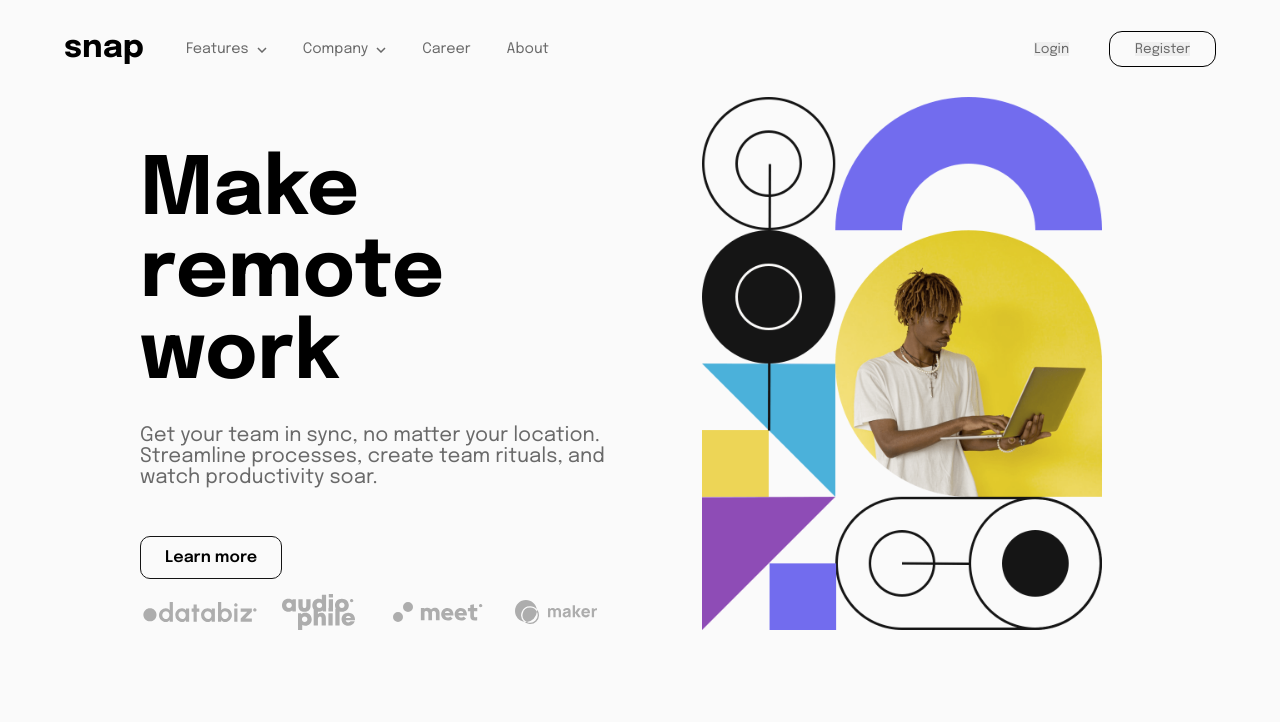
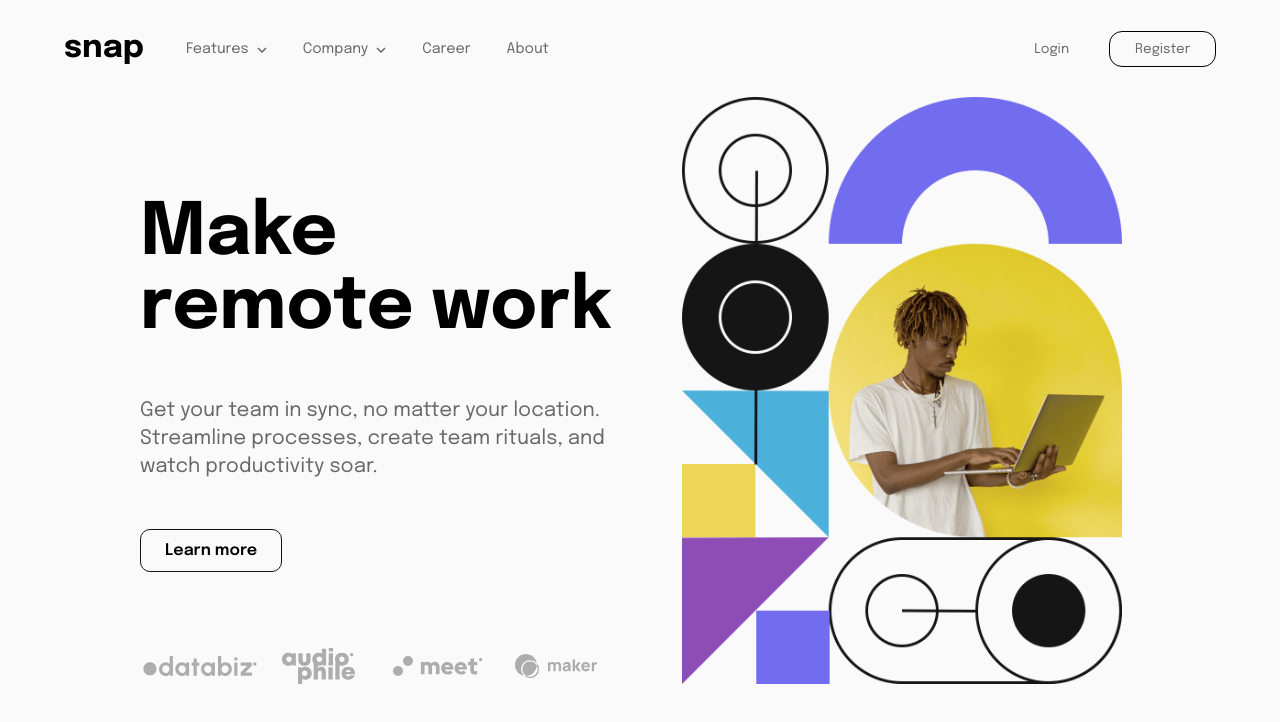
Before and after one commit to LorryAfriyie/intro-section-with-dropdown-navigation, a React (Vite) app: page / in a window 1280 px wide. Shown: the top 722 px of the page. Built offline with nearby package versions, Linux system fonts and the light colour scheme.

Commit message:
Aesthetical changes
Adjusting hero main text margin and image size and adding dropdown item hover effects.

```diff
--- a/src/scss/dropdown.scss
+++ b/src/scss/dropdown.scss
@@ -1,5 +1,6 @@
 .dropdown {
   position: relative;
+  display: inline-block;
 
   a {
     margin-right: 0.5rem;
@@ -32,6 +33,11 @@
         a {
           text-decoration: none;
           color: var(--clr-almost-gray);
+          transition: all 0.3s ease 0s;
+        }
+
+        a:hover {
+          color: var(--clr-almost-black);
         }
       }
     }
--- a/src/scss/hero.scss
+++ b/src/scss/hero.scss
@@ -29,16 +29,20 @@
 
   &__main-text {
     margin-bottom: auto;
-    margin-block-end: 0.5rem;
-    font-size: 5rem;
+    margin-block-end: 2rem;
+    margin-block-start: 6.25rem;
+    font-size: 4.5rem;
 
     @media (width < 40em) {
-      font-size: 2.5rem;
+      font-size: 1.5rem;
       text-align: center;
     }
 
     @media (max-width: 55em) {
-      font-size: 3.25rem;
+      font-size: 2.25rem;
+      padding: 0 1rem 0 1rem;
+      margin-block-start: 3rem;
+      margin-block-end: 0.5rem;
     }
   }
 
@@ -46,12 +50,14 @@
     font-size: 1.25rem;
     color: var(--clr-almost-gray);
     margin-block-end: 3rem;
+    line-height: 1.75rem;
 
     @media (width < 40em) {
       text-align: center;
-      font-size: 1.15rem;
-      padding: 0 2rem 0 2rem;
+      font-size: 1rem;
+      padding: 0 1.5rem 0 1.5rem;
       margin-block-end: 1.5rem;
+      line-height: 1.35rem;
     }
   }
 
@@ -63,6 +69,7 @@
     border: 1px solid var(--clr-almost-black);
     font-size: 1rem;
     font-weight: 600;
+    transition: all 0.3s ease 0s;
 
     @media (width < 40em) {
       margin: auto;
@@ -94,7 +101,7 @@
     order: 1;
 
     img {
-      width: 400px;
+      width: 440px;
       display: block;
       margin: 0 auto;
     }
--- a/src/scss/navbar.scss
+++ b/src/scss/navbar.scss
@@ -86,6 +86,7 @@
     button {
       color: hsl(0, 0%, 41%);
       transition: all 0.3s ease 0s;
+      background: none;
     }
 
     button:hover {
```
